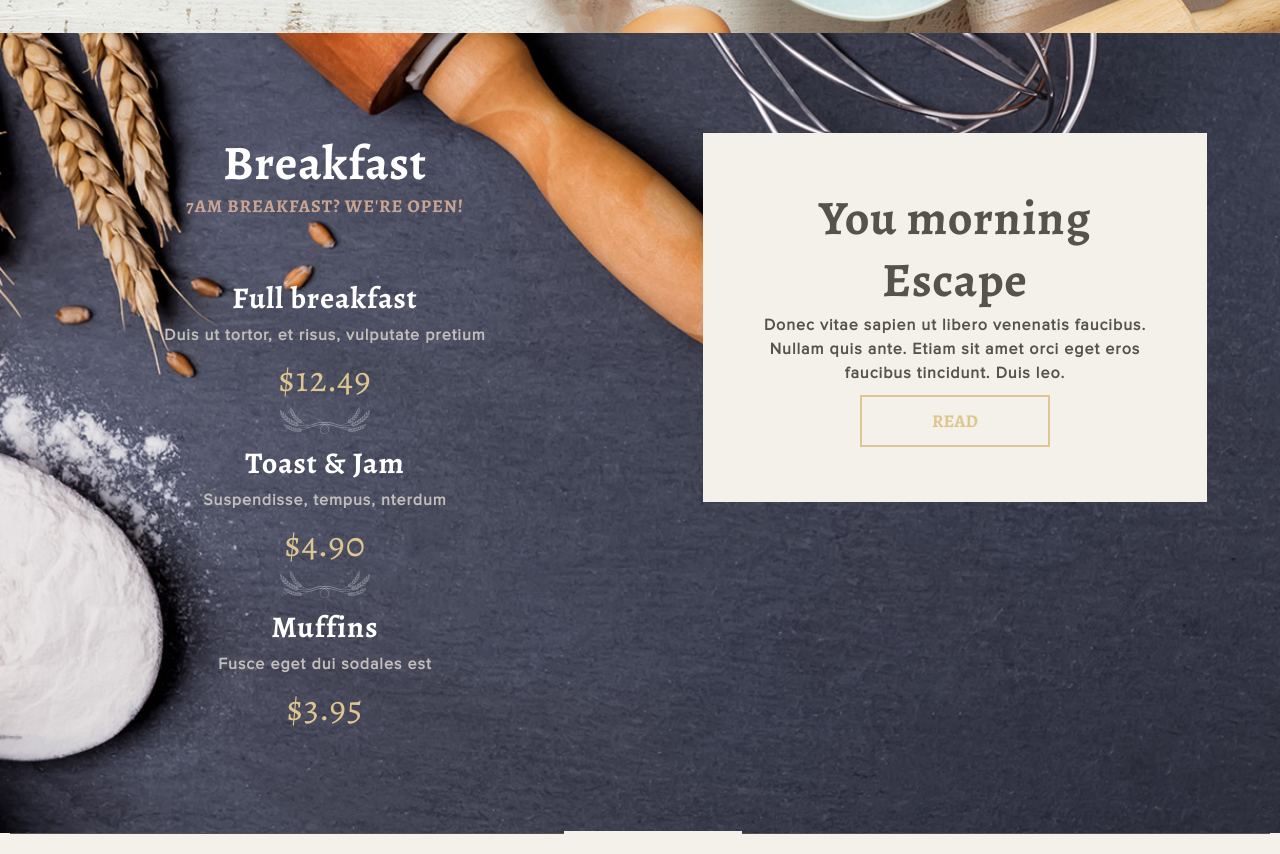
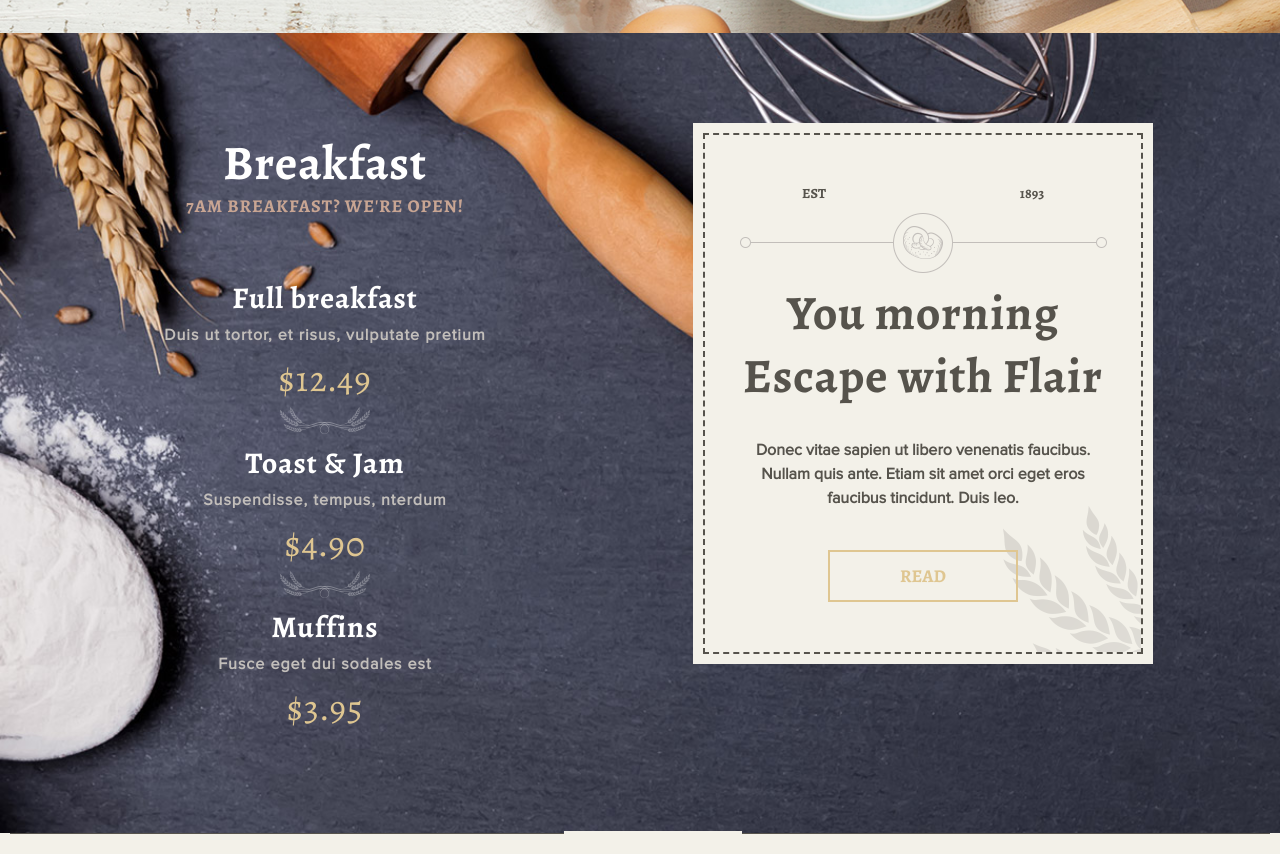
Before and after one commit to ricomen/Bakery, a plain HTML site: page src/index.html in a window 1280 px wide. Shown: the part 2460-3314 px from the top of the page. Drawn offline with Linux system fonts and the light colour scheme; files whose address does not match are found by name.

Commit message:
breakfast section is done

```diff
--- a/src/index.html
+++ b/src/index.html
@@ -139,18 +139,24 @@
           </div> <!-- column -->
           <div class="breakfast__column">
             <div class="breakfast__cards">
-              <h2 class="breakfast__title  breakfast__title--brown">You morning<br>Escape</h2>
-              <p class="breakfast__text  breakfast__text--brown">Donec vitae sapien ut libero venenatis faucibus. Nullam quis ante.
-              Etiam sit amet orci eget eros faucibus tincidunt. Duis leo.</p>
-              <a href="#" class="btn btn--cards">Read</a>
+              <div class="breakfast__card">
+                <div class="breakfast__card-header">
+                <div class="breakfast__columns">
+                  <div class="breakfast__column">Est</div>
+                  <div class="breakfast__column">1893</div>
+                </div>
+                </div>
+                <h2 class="breakfast__card-title">You morning<br>Escape with Flair</h2>
+                <p class="breakfast__card-text">Donec vitae sapien ut libero venenatis faucibus. Nullam quis ante.
+                Etiam sit amet orci eget eros faucibus tincidunt. Duis leo.</p>
+                <a href="#" class="btn btn--cards">Read</a>
+              </div> <!-- card -->
             </div>
           </div>
         </div>
-
       </div>
     </div>
   </main>
-
   <footer class="page-footer">
     <div class="container">
       <nav class="page-footer__nav">
--- a/src/less/blocks/art.less
+++ b/src/less/blocks/art.less
@@ -14,6 +14,7 @@
       font-size: 0;
     }
   }
+
   &__title {
     margin: 0;
     padding: 0;
@@ -29,7 +30,7 @@
     font-weight: bold;
     line-height: 30px;
     letter-spacing: 1px;
-    color: #c2beba;
+    color: @base-color-desc;
   }
   &__description {
     margin: 0;
--- a/src/less/blocks/breakfast.less
+++ b/src/less/blocks/breakfast.less
@@ -79,16 +79,62 @@
     font-weight: bold;
     letter-spacing: 1px;
     color: #c2beba;
-    &--brown {
-      color: @base-color-text;
-    }
   }
   &__price {
     font-size: 36px;
     color: #dfc691;
   }
   &__cards {
+    position: relative;
+    max-width: 440px;
+  }
+  &__card {
+    box-sizing: border-box;
+    padding: 50px 0;
     background-color: @base-color-bg;
-    padding: 55px;
+    border: 2px dashed @base-color-text;
+    outline: 10px solid @base-color-bg;
+    background-image: url("../img/breakfast-cards-bg.png");
+    background-repeat: no-repeat;
+    background-position: right bottom;
+    z-index: 50;
+    &-title {
+      margin: 0;
+      margin-bottom: 30px;
+      font-size: 48px;
+      color: @base-color-text;
+      font-family: "Alegreya", serif;
+      line-height: 1.3;
+      letter-spacing: 1px;
+    }
+    &-text {
+      margin: 0;
+      margin-bottom: 40px;
+      font-size: 16px;
+      font-weight: bold;
+      color: @base-color-text;
+      padding-left: 40px;
+      padding-right: 40px;
+    }
+    &-header {
+      position: relative;
+      font-family: "Alegreya", serif;
+      color: @base-color-text;
+      font-weight: bold;
+      text-transform: uppercase;
+      font-size: 14px;
+      line-height: 1.3;
+      padding-bottom: 80px;
+      &::after {
+        content: "";
+        position: absolute;
+        background-image: url("../img/breakfast-cards-header-bg.png");
+        background-repeat: no-repeat;
+        background-position: center center;
+        left: 0;
+        height: 80px;
+        width: 100%;
+      }
+    }
   }
 }
```
Also changed, not shown: src/css/style.css, src/css/style.min.css, src/img/breakfast-cards-bg.png (added), src/img/breakfast-cards-header-bg.png (added), src/img/icons/art-logo-bg.png (added), src/img/icons/bread.png (added), src/img/icons/breakfast-cards-bg.png (added), src/img/icons/breakfast-cards-header-bg.png (added), src/img/icons/breakfast-price-decor.png (added), src/img/icons/horizontal-separator.png (added), src/img/icons/slider-arrow.png (added), src/img/my-icons-collection/svg/arrows.svg (deleted), src/img/my-icons-collection/svg/star.svg (deleted), 2 other files.
